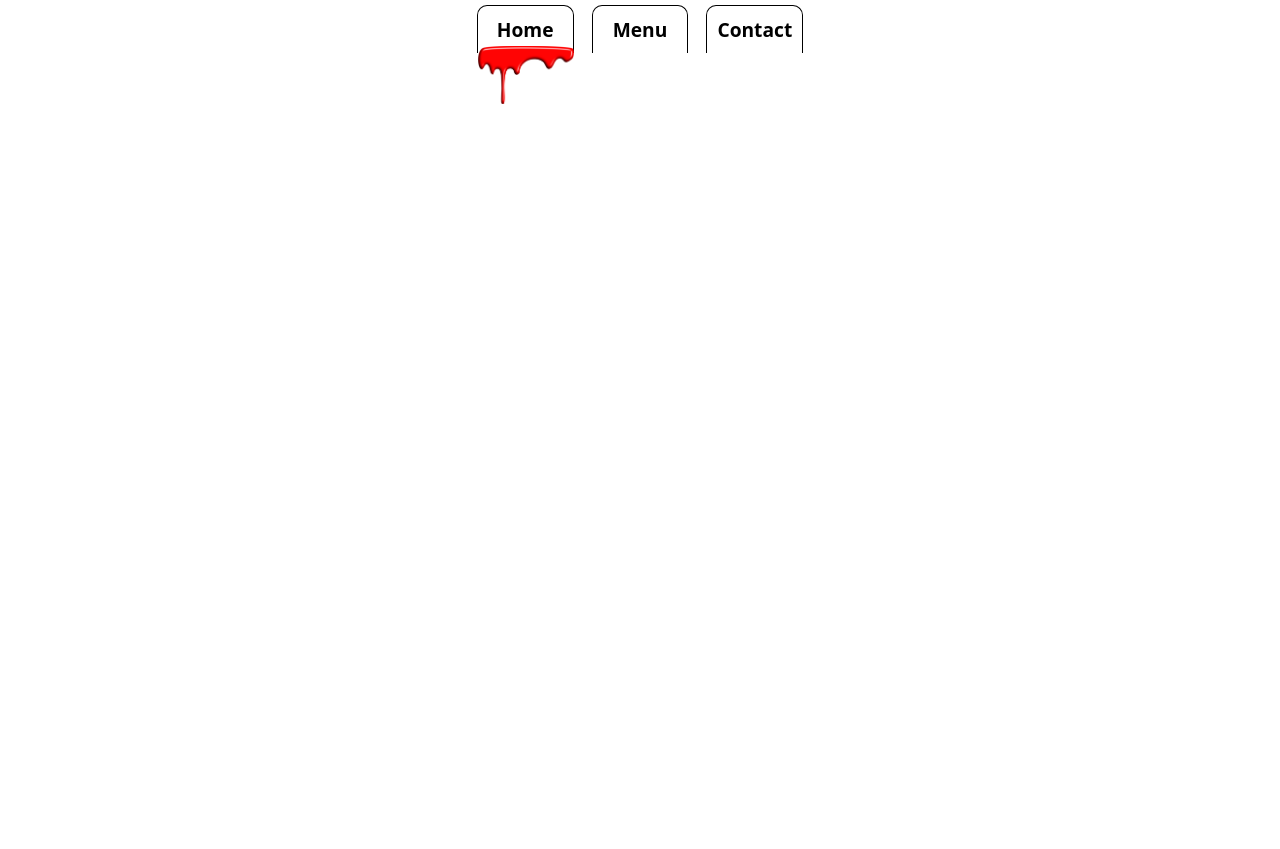
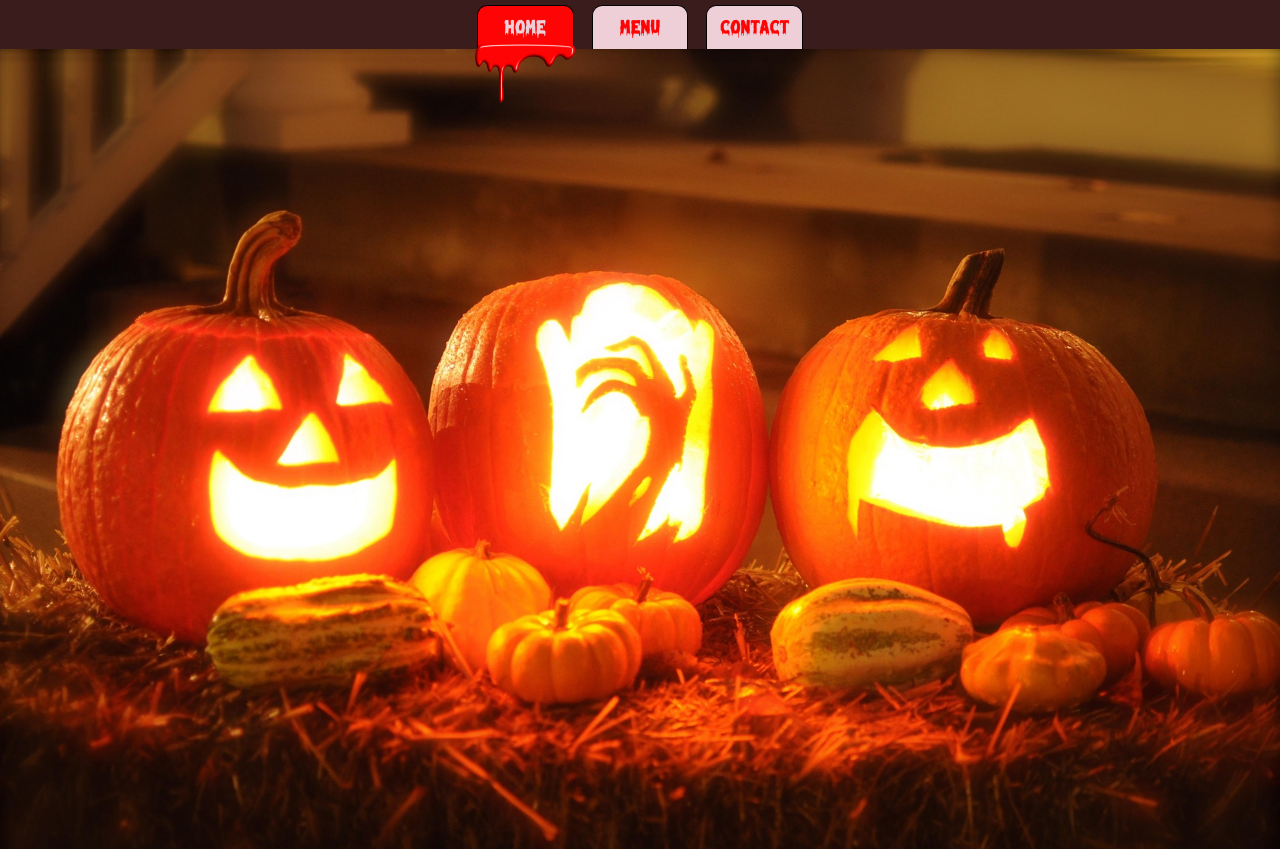
Before and after one commit to Stan-tab/restaurant-page, a website built with webpack: page src/template.html in a window 1280 px wide. Before the commit the page ends 800 px from the top, so only its background shows below. Built offline with nearby package versions, Linux system fonts and the light colour scheme.

Commit message:
feat: Add fonts and background

```diff
--- a/package.json
+++ b/package.json
@@ -4,6 +4,7 @@
     "html-loader": "^5.1.0",
     "html-webpack-plugin": "^5.6.3",
     "style-loader": "^4.0.0",
+    "url-loader": "^4.1.1",
     "webpack": "^5.97.1",
     "webpack-cli": "^6.0.1",
     "webpack-dev-server": "^5.2.0"
--- a/src/style.css
+++ b/src/style.css
@@ -1,5 +1,11 @@
+@font-face {
+    font-family: horror;
+    src: url("../assets/Melted\ Monster.ttf");
+}
+
 :root{
     font-family: system-ui, -apple-system, BlinkMacSystemFont, 'Segoe UI', Roboto, Oxygen, Ubuntu, Cantarell, 'Open Sans', 'Helvetica Neue', sans-serif;
+    /* background-color: rgb(68, 28, 28); */
 }
 
 body{
@@ -9,7 +15,7 @@ body{
 
 header{
     padding-top: 5px;
-    margin-bottom: 45px;
+    background-color: rgb(59, 28, 28);
 }
 
 header ul{
@@ -22,26 +28,44 @@ header ul{
 }
 
 header li{
+    font-family: horror;
     list-style: none;
     padding: 10px;
     text-align: center;
-    font-weight: bold;
+    /* font-weight: bold; */
     font-size: 1.2rem;
     border: 1px solid black;
     border-bottom: none;
     border-radius: 10px 10px 0 0;
     width: 74.813px;
     position: relative;
+    color: rgb(255, 4, 4);
+    background-color: rgb(238, 206, 215);
 }
 
 .drips{
     position: absolute;
-    left: 0;
+    left: -3px;
     top: 85%;
-    width: 95.813px;
+    width: 99.813px;
     display: none;
 }
 
 .drips.visible{
     display: block;
 }
+
+ul > .visible{
+    background-color: rgb(255, 4, 4);
+    color: rgb(238, 206, 215);
+}
+
+#container {
+    background-image: url("../assets/pumpkin.jpg");
+    background-repeat: no-repeat;
+    background-size: cover;
+    background-attachment: fixed;
+    display: grid;
+    grid-template-columns: 0.7fr 3fr 0.7fr;
+    min-height: 100vh;
+}
--- a/src/template.html
+++ b/src/template.html
@@ -9,12 +9,16 @@
     <header>
         <nav>
             <ul>
-                <li>Home <img src="../assets/drip.png" alt="Lol" class="drips visible"></li>
-                <li>Menu <img src="../assets/drip.png" alt="Lol" class="drips"></li>
-                <li>Contact <img src="../assets/drip.png" alt="Lol" class="drips"></li>
+                <li class="visible">Home <img src="../assets/drip.png" alt="Lol" class="drips visible"></li>
+                <li class="">Menu <img src="../assets/drip.png" alt="Lol" class="drips"></li>
+                <li class="">Contact <img src="../assets/drip.png" alt="Lol" class="drips"></li>
             </ul>
         </nav>
     </header>
-    <div id="container"></div>
+    <div id="container">
+        <p></p>
+        <p></p>
+        <p></p>
+    </div>
 </body>
 </html>
```
Also changed, not shown: README.md (added), assets/Melted Monster.ttf (added), assets/pumpkin.jpg (added), 1 other file.
